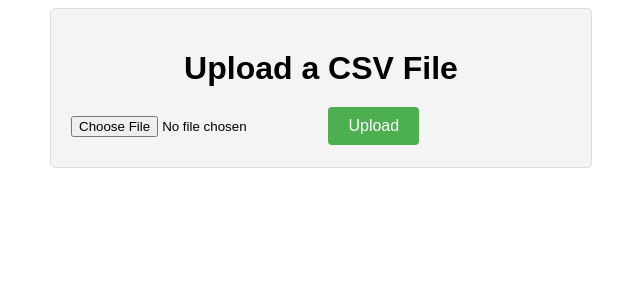
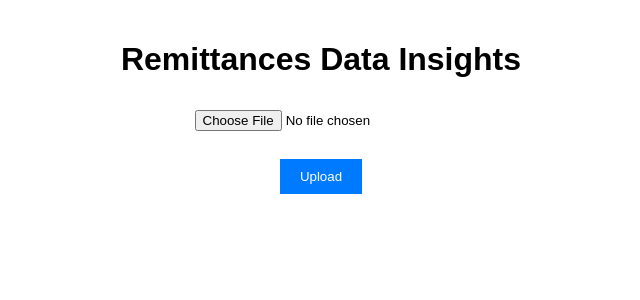
Before and after one commit to shoanchikato/remittances-analysis, a Flask app: page / in a window 1280 px wide. Shown: the top 300 px of the page, without its empty margins (319-959 px from the left). Run offline with Flask 3, Linux system fonts and the light colour scheme.

Commit message:
second ui

```diff
--- a/templates/index.html
+++ b/templates/index.html
@@ -1,59 +1,45 @@
 <!DOCTYPE html>
 <html>
 <head>
-    <title>Upload CSV File</title>
+    <title>Remittances Data Insights</title>
     <style>
         body {
             font-family: Arial, sans-serif;
-      }
-
-      .container {
-        max-width: 500px;
-        margin: 0 auto;
+            margin: 0;
             padding: 20px;
-        background-color: #f4f4f4;
-        border: 1px solid #ddd;
-        border-radius: 5px;
         }
 
         h1 {
             text-align: center;
-        margin-bottom: 20px;
         }
 
-      .error-message {
-        color: red;
-        margin-bottom: 10px;
+        form {
+            text-align: center;
         }
 
-      .file-input {
-        margin-bottom: 10px;
+        input[type="file"] {
+            margin-top: 10px;
         }
 
-      .submit-button {
-        background-color: #4caf50;
-        color: white;
+        input[type="submit"] {
+            margin-top: 10px;
+            padding: 10px 20px;
+            background-color: #007bff;
+            color: #fff;
             border: none;
-        padding: 10px 20px;
-        text-align: center;
-        text-decoration: none;
-        display: inline-block;
-        font-size: 16px;
-        border-radius: 4px;
             cursor: pointer;
         }
     </style>
 </head>
 <body>
-    <div class="container">
-      <h1>Upload a CSV File</h1>
+    <h1>Remittances Data Insights</h1>
     {% if error %}
-        <p class="error-message">{{ error }}</p>
+    <p>{{ error }}</p>
     {% endif %}
     <form method="POST" enctype="multipart/form-data">
-        <input class="file-input" type="file" name="file" accept=".csv">
-        <input class="submit-button" type="submit" value="Upload">
+        <input type="file" name="file" accept=".csv">
+        <br><br>
+        <input type="submit" value="Upload">
     </form>
-    </div>
 </body>
 </html>
```
Also changed, not shown: templates/insights.html (+8 -17 lines). Lines whose indentation alone changed are shown as unchanged.
